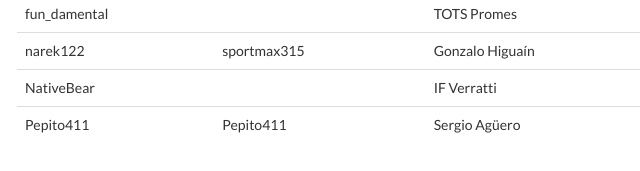
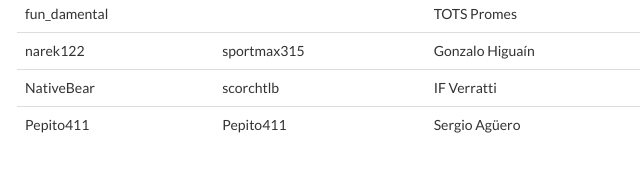
Before and after one commit to elmaano/fifa-rsl-ps4, a plain HTML site: page index.html in a window 1280 px wide. Shown: the part 531-702 px from the top of the page, 248-888 px from the left. Drawn offline with nearby package versions, Linux system fonts and the light colour scheme.

Commit message:
Add NativeBear PSN

```diff
--- a/index.html
+++ b/index.html
@@ -128,7 +128,7 @@
               </tr>
               <tr>
                 <td>NativeBear</td>
-                <td></td>
+                <td>scorchtlb</td>
                 <td>IF Verratti</td>
                 <td><a href="http://www.futhead.com/16/squads/13010230/" target="_blank">Link</a></td>
               </tr>
```
